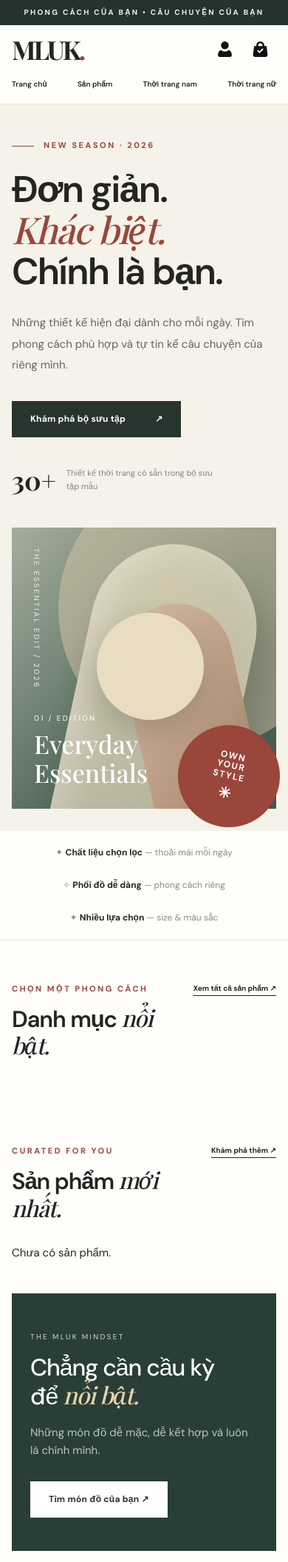
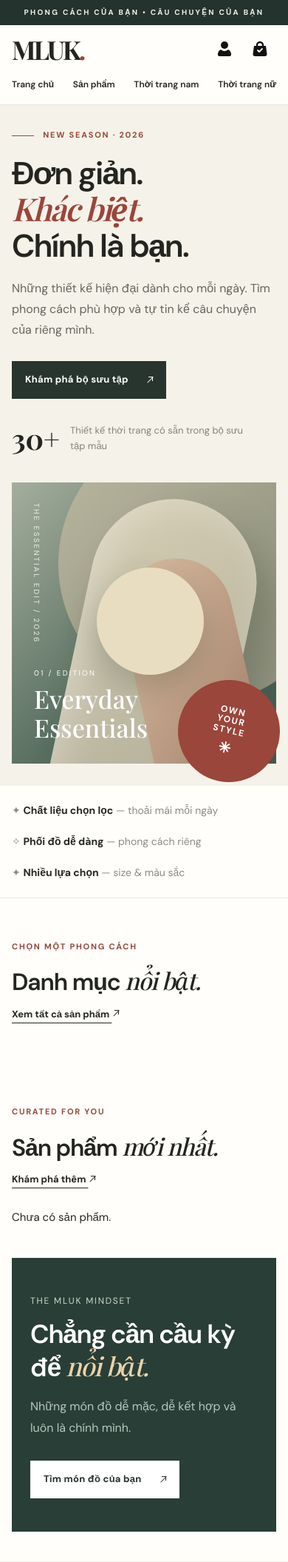
Before and after one commit to kkkk99900/mluk-fashion-shop, a Flask app: template templates/home.html in a window 390 px wide. Shown: the top 2111 px of the page at 74% size. Run offline with Flask 3, Linux system fonts and the light colour scheme; the template is opened without the code that fills it, so the values that code supplies are empty.

Commit message:
Improve homepage typography and spacing

```diff
--- a/static/css/style.css
+++ b/static/css/style.css
@@ -294,3 +294,83 @@
   .admin-body .chart-column { flex-basis: 100px; }
   .admin-body .chart-column > span { font-size: 15px; }
 }
+
+/* Storefront typography, using the existing color palette. */
+.storefront .main-nav { gap: 28px; font-size: 14px; }
+.storefront .main-nav a { padding-block: 10px; font-weight: 600; }
+.storefront .main-nav a:focus-visible,
+.home-page .under-link:focus-visible { outline: 2px solid currentColor; outline-offset: 5px; }
+.storefront .header-actions { gap: 10px; }
+.storefront .header-icon { width: 44px; height: 44px; }
+.storefront .header-icon svg { width: 24px; height: 24px; }
+.home-page .hero-copy { padding-top: 76px; padding-bottom: 52px; }
+.home-page .hero h1 {
+  font-size: clamp(50px, 5.6vw, 82px);
+  line-height: 1.1;
+  letter-spacing: -.045em;
+  margin-bottom: 24px;
+}
+.home-page .hero h1 em { font-weight: 600; }
+.home-page .hero-copy > p {
+  font-size: 17px;
+  line-height: 1.8;
+  max-width: 430px;
+  margin-bottom: 28px;
+}
+.home-page .eyebrow { font-size: 12px; letter-spacing: .16em; margin-bottom: 18px; }
+.home-page .btn { min-height: 50px; padding: 15px 23px; font-size: 14px; gap: 24px; }
+.home-page .hero-subtext { margin-top: 32px; max-width: 320px; }
+.home-page .hero-subtext b { font-size: 38px; }
+.home-page .hero-subtext span { font-size: 13px; line-height: 1.6; }
+.home-page .service-inner { gap: 20px; padding-block: 22px; }
+.home-page .service-inner > span { font-size: 14px; line-height: 1.6; }
+.home-page .section-heading { align-items: center; gap: 24px; margin-bottom: 28px; }
+.home-page .section-heading h2 { font-size: clamp(32px, 3.6vw, 48px); line-height: 1.2; }
+.home-page .under-link { font-size: 13px; line-height: 1.6; text-underline-offset: 7px; }
+.home-page .category-card { padding: 26px; }
+.home-page .cat-text h3 { font-size: clamp(25px, 2.4vw, 32px); line-height: 1.25; font-weight: 600; }
+.home-page .cat-text > span { font-size: 10px; letter-spacing: .13em; }
+.home-page .category-card .cat-arrow { flex: none; margin-left: 10px; }
+.home-page .product-cat { font-size: 11px; letter-spacing: .08em; margin: 12px 0 6px; }
+.home-page .product-title { font-size: 16px; font-weight: 600; line-height: 1.5; min-height: 48px; }
+.home-page .product-bottom { margin-top: 12px; }
+.home-page .product-bottom b { font-size: 18px; font-weight: 700; font-variant-numeric: tabular-nums; }
+.home-page .product-quick { font-size: 13px; }
+.home-page .story-content { max-width: 580px; }
+.home-page .story-content > span { font-size: 12px; letter-spacing: .15em; }
+.home-page .story-content h2 { font-size: clamp(35px, 4vw, 54px); line-height: 1.18; font-weight: 600; }
+.home-page .story-content p { font-size: 17px; line-height: 1.8; max-width: 430px; }
+.home-page .footer-top p,
+.home-page .footer-top a,
+.home-page .footer-top > div > span { font-size: 14px; line-height: 1.7; }
+.home-page .footer-top h4 { font-size: 14px; margin-bottom: 18px; }
+.home-page .footer-bottom { font-size: 12px; line-height: 1.6; }
+@media (max-width: 1150px) {
+  .storefront .main-nav { gap: 16px; }
+}
+@media (max-width: 800px) {
+  .storefront .main-nav { gap: 12px; }
+  .home-page .hero-copy { max-width: 620px; padding-block: 42px 32px; }
+  .home-page .service-inner { justify-content: flex-start; }
+}
+@media (max-width: 550px) {
+  .storefront .main-nav { gap: 8px; }
+  .storefront .main-nav a { font-size: 12px; padding-block: 7px; }
+  .storefront .header-actions { gap: 4px; }
+  .home-page .hero-copy { padding-top: 32px; padding-bottom: 28px; }
+  .home-page .hero h1 { font-size: clamp(40px, 11vw, 56px); line-height: 1.12; margin-bottom: 20px; }
+  .home-page .hero-copy > p { font-size: 16px; line-height: 1.75; }
+  .home-page .eyebrow { font-size: 11px; }
+  .home-page .btn { font-size: 13px; padding-inline: 18px; }
+  .home-page .hero-subtext { margin-top: 24px; }
+  .home-page .section-heading { flex-wrap: wrap; gap: 14px; align-items: flex-start; }
+  .home-page .section-heading .under-link { white-space: normal; }
+  .home-page .category-card { height: 180px; padding: 16px; }
+  .home-page .cat-text h3 { font-size: 23px; }
+  .home-page .cat-text > span { font-size: 9px; letter-spacing: .05em; }
+  .home-page .category-card .cat-arrow { width: 27px; height: 27px; margin-left: 4px; }
+  .home-page .product-title { font-size: 14px; min-height: 42px; }
+  .home-page .product-bottom b { font-size: 16px; }
+  .home-page .product-cat { font-size: 10px; }
+  .home-page .story-content p { font-size: 16px; }
+}
--- a/templates/base.html
+++ b/templates/base.html
@@ -8,9 +8,9 @@
   <link rel="preconnect" href="https://fonts.googleapis.com">
   <link rel="preconnect" href="https://fonts.gstatic.com" crossorigin>
   <link href="https://fonts.googleapis.com/css2?family=DM+Sans:wght@400;500;600;700&family=Playfair+Display:wght@500;600;700&display=swap" rel="stylesheet">
-  <link rel="stylesheet" href="{{ url_for('static',filename='css/style.css',v='account-icons-1') }}">
+  <link rel="stylesheet" href="{{ url_for('static',filename='css/style.css',v='home-readability-1') }}">
 </head>
-<body>
+<body class="storefront {% block page_class %}{% endblock %}">
   <div class="top-note">PHONG CÁCH CỦA BẠN • CÂU CHUYỆN CỦA BẠN</div>
   <header class="site-header">
     <div class="container header-inner">
--- a/templates/home.html
+++ b/templates/home.html
@@ -1,10 +1,11 @@
 {% extends 'base.html' %}
 {% block title %}MLUK — Everyday, your way{% endblock %}
+{% block page_class %}home-page{% endblock %}
 {% block content %}
 <section class="hero"><div class="container hero-layout">
   <div class="hero-copy"><div class="eyebrow"><span class="line"></span> NEW SEASON · 2026</div><h1>Đơn giản.<br><em>Khác biệt.</em><br>Chính là bạn.</h1>
   <p>Những thiết kế hiện đại dành cho mỗi ngày. Tìm phong cách phù hợp và tự tin kể câu chuyện của riêng mình.</p>
-  <a class="btn btn-dark" href="{{ url_for('shop') }}">Khám phá bộ sưu tập <span>↗</span></a>
+  <a class="btn btn-dark" href="{{ url_for('shop') }}">Khám phá bộ sưu tập <span class="diagonal-arrow" aria-hidden="true"></span></a>
   <div class="hero-subtext"><b>30+</b> <span>Thiết kế thời trang có sẵn trong bộ sưu tập mẫu</span></div></div>
   <div class="hero-visual"><div class="hero-art">
     <span class="hero-vertical">THE ESSENTIAL EDIT / 2026</span>
@@ -13,11 +14,11 @@
   </div><div class="hero-stamp">OWN<br>YOUR<br>STYLE <span>✳</span></div></div>
 </div></section>
 <section class="service-strip"><div class="container service-inner"><span>✦ <b>Chất liệu chọn lọc</b> — thoải mái mỗi ngày</span><span>✧ <b>Phối đồ dễ dàng</b> — phong cách riêng</span><span>✦ <b>Nhiều lựa chọn</b> — size & màu sắc</span></div></section>
-<section class="section container"><div class="section-heading"><div><p class="eyebrow dark-eyebrow">CHỌN MỘT PHONG CÁCH</p><h2>Danh mục <em>nổi bật.</em></h2></div><a class="under-link" href="{{ url_for('shop') }}">Xem tất cả sản phẩm ↗</a></div>
+<section class="section container"><div class="section-heading"><div><p class="eyebrow dark-eyebrow">CHỌN MỘT PHONG CÁCH</p><h2>Danh mục <em>nổi bật.</em></h2></div><a class="under-link" href="{{ url_for('shop') }}">Xem tất cả sản phẩm <span class="diagonal-arrow" aria-hidden="true"></span></a></div>
 <div class="category-grid">
-{% for cat in cats %}<a class="category-card category-{{ loop.index % 4 }}" href="{{ url_for('shop',danh_muc=cat.MaDM) }}"><div class="cat-no">0{{ loop.index }}</div><div class="cat-text"><span>EXPLORE COLLECTION</span><h3>{{ cat.TenDM }}</h3></div><div class="cat-arrow">↗</div></a>{% endfor %}
+{% for cat in cats %}<a class="category-card category-{{ loop.index % 4 }}" href="{{ url_for('shop',danh_muc=cat.MaDM) }}"><div class="cat-no">0{{ loop.index }}</div><div class="cat-text"><span>EXPLORE COLLECTION</span><h3>{{ cat.TenDM }}</h3></div><div class="cat-arrow"><span class="diagonal-arrow" aria-hidden="true"></span></div></a>{% endfor %}
 </div></section>
-<section class="section container picks-section"><div class="section-heading"><div><p class="eyebrow dark-eyebrow">CURATED FOR YOU</p><h2>Sản phẩm <em>mới nhất.</em></h2></div><a class="under-link" href="{{ url_for('shop') }}">Khám phá thêm ↗</a></div>
+<section class="section container picks-section"><div class="section-heading"><div><p class="eyebrow dark-eyebrow">CURATED FOR YOU</p><h2>Sản phẩm <em>mới nhất.</em></h2></div><a class="under-link" href="{{ url_for('shop') }}">Khám phá thêm <span class="diagonal-arrow" aria-hidden="true"></span></a></div>
 <div class="product-grid">{% for p in featured %}{% include '_product_card.html' %}{% else %}<p>Chưa có sản phẩm.</p>{% endfor %}</div></section>
-<section class="container story-banner"><div class="story-content"><span>THE MLUK MINDSET</span><h2>Chẳng cần cầu kỳ<br>để <em>nổi bật.</em></h2><p>Những món đồ dễ mặc, dễ kết hợp và luôn là chính mình.</p><a class="btn btn-light" href="{{ url_for('shop') }}">Tìm món đồ của bạn ↗</a></div><div class="story-decoration"><span>M<br>L<br>U<br>K</span></div></section>
+<section class="container story-banner"><div class="story-content"><span>THE MLUK MINDSET</span><h2>Chẳng cần cầu kỳ<br>để <em>nổi bật.</em></h2><p>Những món đồ dễ mặc, dễ kết hợp và luôn là chính mình.</p><a class="btn btn-light" href="{{ url_for('shop') }}">Tìm món đồ của bạn <span class="diagonal-arrow" aria-hidden="true"></span></a></div><div class="story-decoration"><span>M<br>L<br>U<br>K</span></div></section>
 {% endblock %}
```
